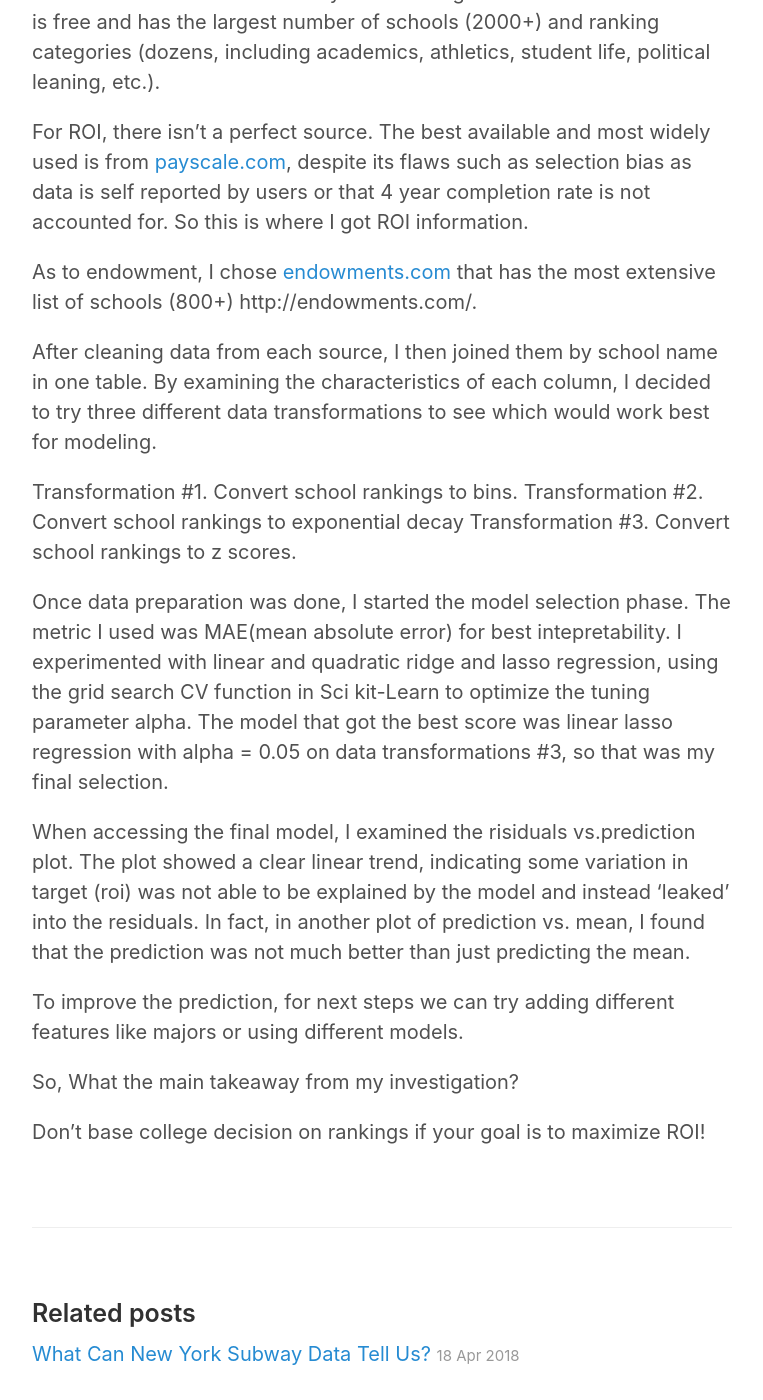
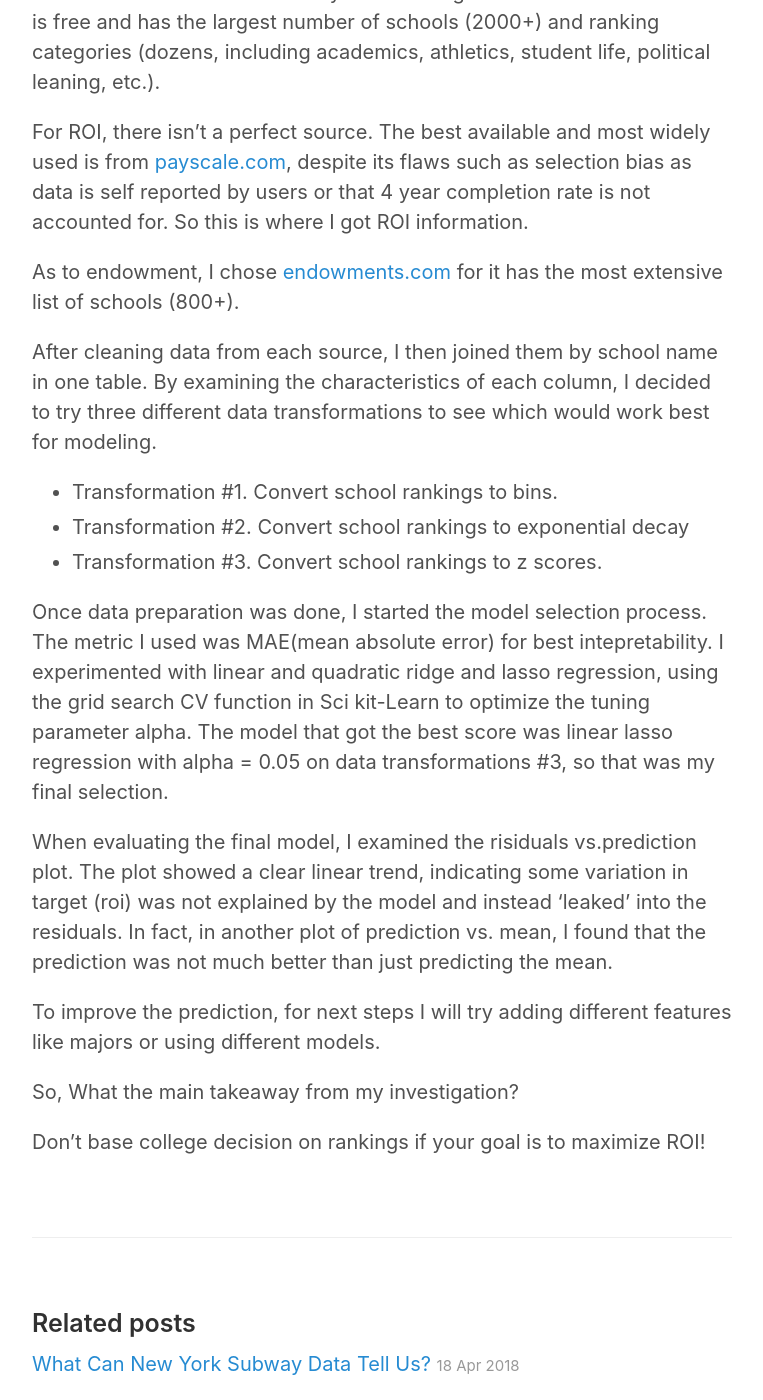
Before and after one commit to jieliang/jieliang.github.io, a Jekyll site: the page built from _posts/2018-05-02-Can-college-rankings-predict-return-on-investment?.md, in a window 1280 px wide and 1400 px high, scrolled down 806 px. Shown: the whole window, without its empty margins (258-1021 px from the left). Built offline with Jekyll 4.4.1, drawn with Linux system fonts in a browser that asks for light colours.

Commit message:
Update 2018-05-02-Can-college-rankings-predict-return-on-investment?.md

```diff
--- a/_posts/2018-05-02-Can-college-rankings-predict-return-on-investment?.md
+++ b/_posts/2018-05-02-Can-college-rankings-predict-return-on-investment?.md
@@ -15,20 +15,20 @@ For rankings, there are many sources, including prominent ones such as US news a
 
 For ROI, there isn't a perfect source. The best available and most widely used is from [payscale.com](https://www.payscale.com/college-roi), despite its flaws such as selection bias as data is self reported by users or that 4 year completion rate is not accounted for. So this is where I got ROI information.
 
-As to endowment, I chose [endowments.com](http://endowments.com/) that has the most extensive list of schools (800+) http://endowments.com/.
+As to endowment, I chose [endowments.com](http://endowments.com/) for it has the most extensive list of schools (800+).
 
 After cleaning data from each source, I then joined them by school name in one table. By examining the characteristics of each column, I decided to try three different data transformations to see which would work best for modeling.
 
-Transformation #1. Convert school rankings to bins.
-Transformation #2. Convert school rankings to exponential decay
-Transformation #3. Convert school rankings to z scores.
+* Transformation #1. Convert school rankings to bins.
+* Transformation #2. Convert school rankings to exponential decay
+* Transformation #3. Convert school rankings to z scores.
 
 
-Once data preparation was done, I started the model selection phase. The metric I used was MAE(mean absolute error) for best intepretability. I experimented with linear and quadratic ridge and lasso regression, using the grid search CV function in Sci kit-Learn to optimize the tuning parameter alpha. The model that got the best score was linear lasso regression with alpha = 0.05 on data transformations #3, so that was my final selection.
+Once data preparation was done, I started the model selection process. The metric I used was MAE(mean absolute error) for best intepretability. I experimented with linear and quadratic ridge and lasso regression, using the grid search CV function in Sci kit-Learn to optimize the tuning parameter alpha. The model that got the best score was linear lasso regression with alpha = 0.05 on data transformations #3, so that was my final selection.
 
-When accessing the final model, I examined the risiduals vs.prediction plot. The plot showed a clear linear trend, indicating some variation in target (roi) was not able to be explained by the model and instead 'leaked' into the residuals. In fact, in another plot of prediction vs. mean, I found that the prediction was not much better than just predicting the mean.
+When evaluating the final model, I examined the risiduals vs.prediction plot. The plot showed a clear linear trend, indicating some variation in target (roi) was not explained by the model and instead 'leaked' into the residuals. In fact, in another plot of prediction vs. mean, I found that the prediction was not much better than just predicting the mean.
 
-To improve the prediction, for next steps we can try adding different features like majors or using different models.
+To improve the prediction, for next steps I will try adding different features like majors or using different models.
 
 So, What the main takeaway from my investigation?
 
```
